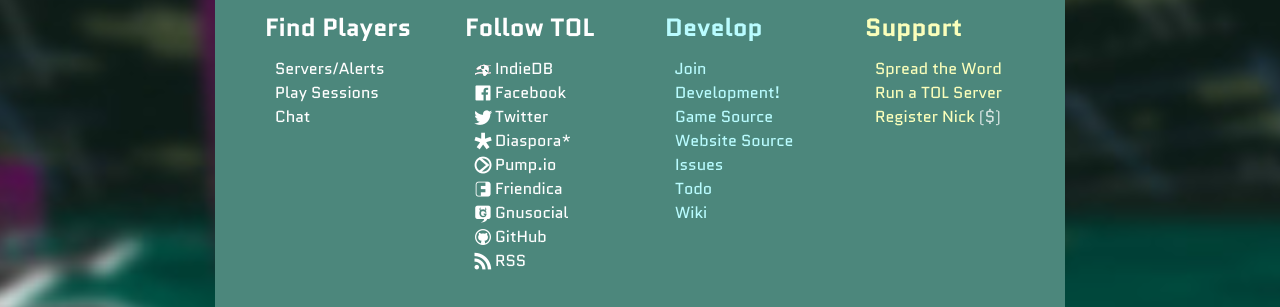
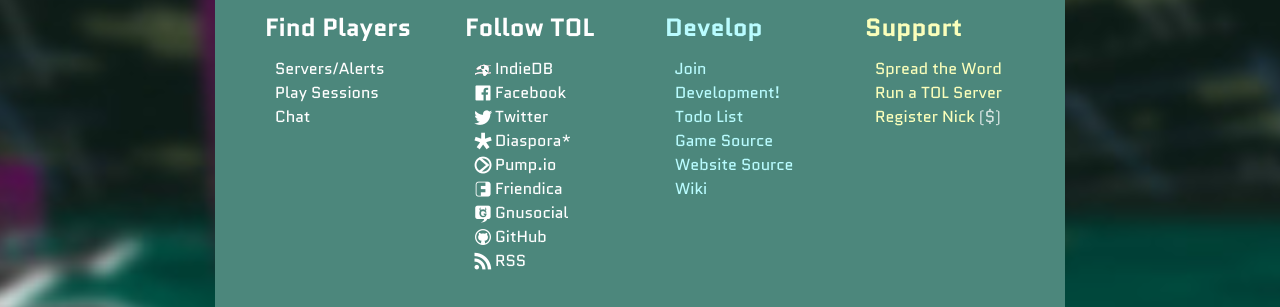
Before and after one commit to fr1tz/terminal-overload.org, a Jekyll site: the page built from index.html, in a window 1280 px wide and 900 px high, scrolled down 1575 px. Shown: the part 527-834 px from the top of the window. Built offline with Jekyll 4.4.1, drawn with Linux system fonts in a browser that asks for light colours.

Commit message:
Footer: Replace "Issues" and "Todo" with "Todo List".

```diff
--- a/_includes/footer.html
+++ b/_includes/footer.html
@@ -28,10 +28,9 @@
     <h1>Develop</h1>
       <ul>
         <li><a href="/joindev">Join Development!</a></li>
+        <li><a href="https://github.com/fr1tz/terminal-overload/issues">Todo List</a></li>
         <li><a href="https://github.com/fr1tz/terminal-overload">Game Source</a></li>
         <li><a href="https://github.com/fr1tz/terminal-overload.org">Website Source</a></li>
-        <li><a href="https://github.com/fr1tz/terminal-overload/issues">Issues</a></li>
-        <li><a href="https://github.com/fr1tz/terminal-overload/wiki/Developer-TODO-List">Todo</a></li>
         <li><a href="https://github.com/fr1tz/terminal-overload/wiki">Wiki</a></li>
       </ul>
   </div>
```
